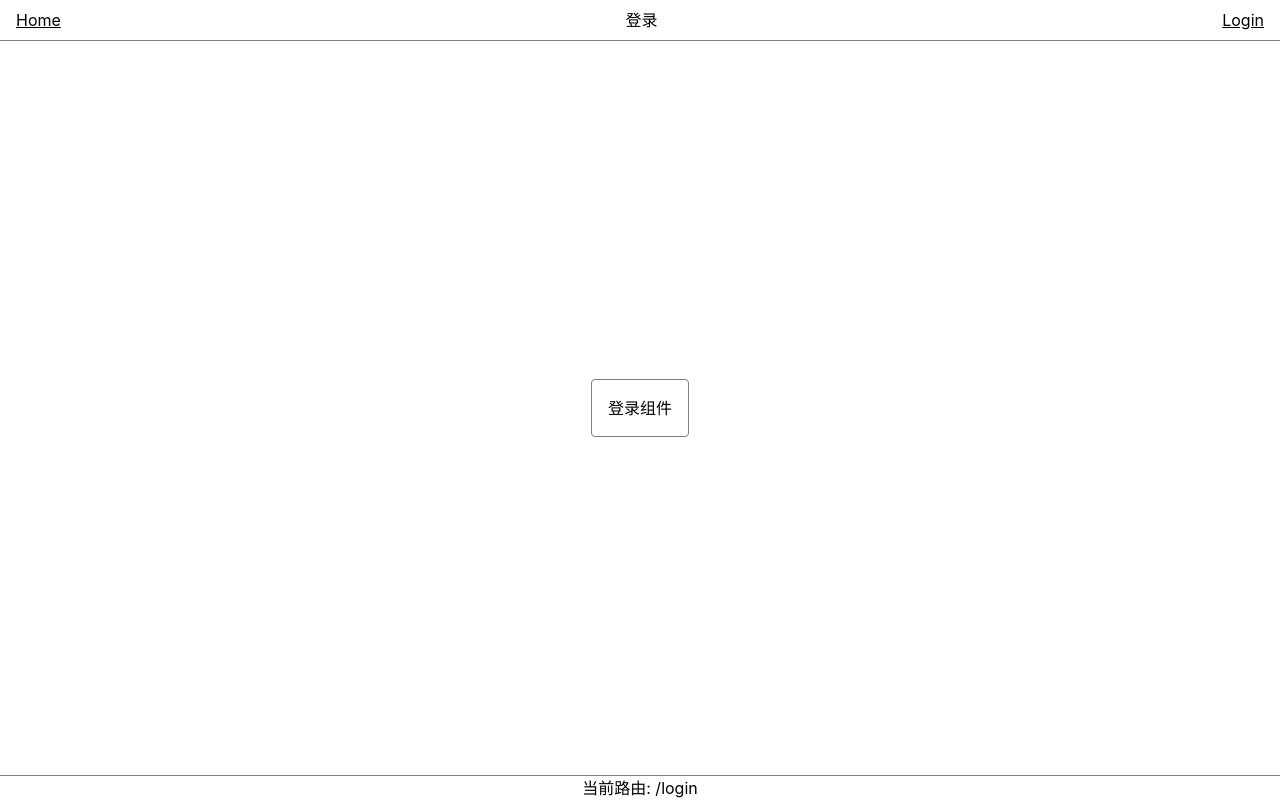
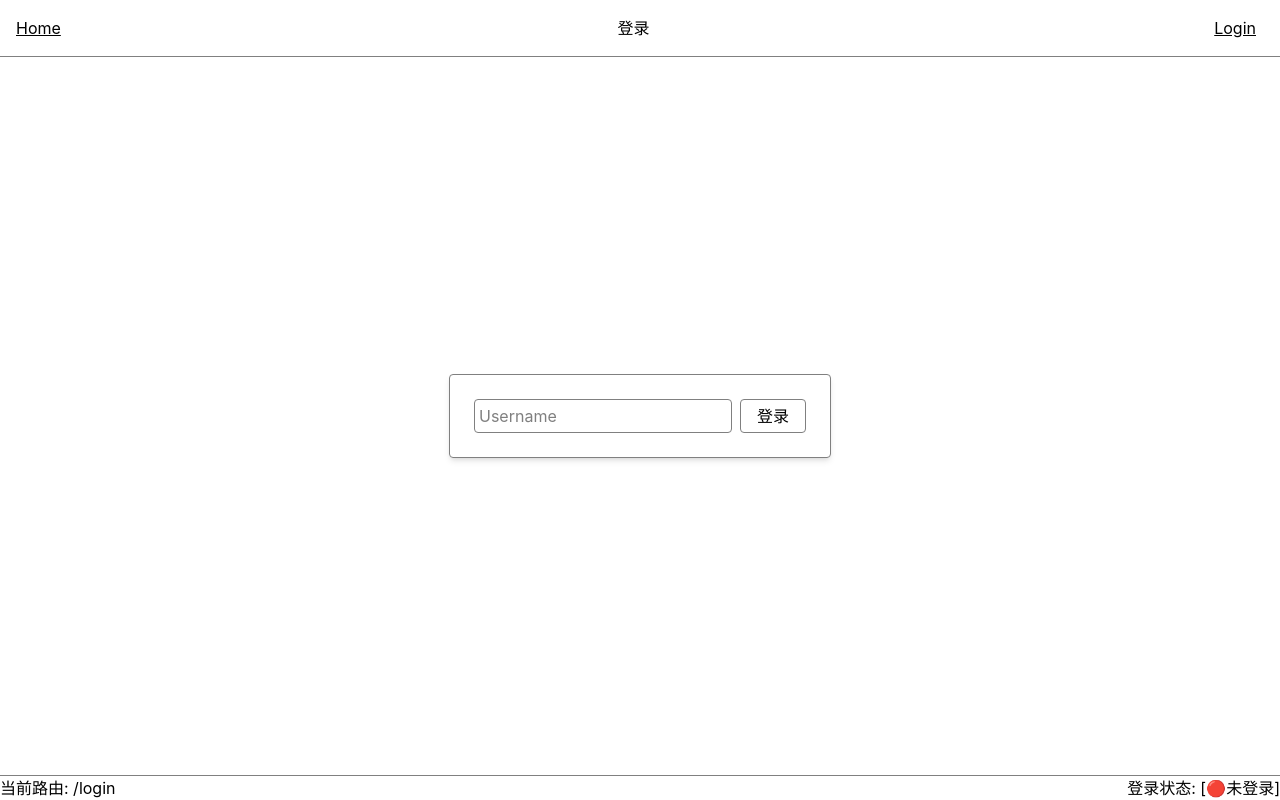
Before and after one commit to sherlocknieh/PlayGround, a Vue app: page /#/login in a window 1280 px wide. Built offline with nearby package versions, Linux system fonts and the light colour scheme.

Commit message:
[前端] 添加 useAuth 管理登录状态

```diff
--- a/src/App.vue
+++ b/src/App.vue
@@ -1,4 +1,13 @@
 <script setup lang="ts">
+import { useAuth } from '@/composables/useAuth'
+import router from './router';
+
+const auth = useAuth()
+
+const handleLogout = async () => {
+  await auth.signOut()
+  router.push({ name: 'home' }) // 登出后跳转到首页
+}
 </script>
 
 
@@ -14,16 +23,18 @@
     </div>
     <!-- 顶栏右侧 -->
      <div class="flex items-center">
-      <RouterLink to="/login" class="underline">Login</RouterLink>
-    </div>
+      <RouterLink v-if="!auth.isAuthed.value" to="/login" class="p-2 underline">Login</RouterLink>
+      <button v-if="auth.isAuthed.value" @click="handleLogout" class="p-2 underline cursor-pointer">Logout</button>
+     </div>
   </header>
 
   <main class="grow flex flex-col justify-center items-center">
     <RouterView />
   </main>
 
-  <footer class="border-t text-center">
-    当前路由: {{ $route.path }}
+  <footer class="border-t flex justify-between">
+    <div>当前路由: {{ $route.path }}</div>
+    <div>登录状态: {{ auth.isAuthed.value ? '[🟢已登录]' : '[🔴未登录]' }}</div>
   </footer>
 </template>
 
--- a/src/components/Login.vue
+++ b/src/components/Login.vue
@@ -1,12 +1,32 @@
 <script setup lang="ts">
-const props = defineProps({
-    msg: {
-        type: String,
-        default: '登录组件',
-    },
-})
+// 登录窗口组件
+import { ref } from 'vue'
+import { useAuth } from '@/composables/useAuth'
+import router from '@/router'
+
+const auth = useAuth()
+
+const username = ref('')
+
+const handleLogin = async () => {
+  const success = await auth.signIn(username.value)
+  if (success) {
+    console.log('登录成功:', username.value);
+    router.push({ name: 'app' }) // 登录成功后跳转到应用页
+  } else {
+    console.error('登录失败');
+    alert('登录失败，请重试！')
+  }
+}
 </script>
 
+
 <template>
-    <div class="border rounded p-4">{{ props.msg }}</div>
+  <!-- 登录表单 -->
+  <form @submit.prevent="handleLogin" class="flex items-center gap-2 p-6 border rounded shadow-md">
+    <!-- 输入框 -->
+    <input v-model="username" type="text" id="username" name="username" placeholder="Username" class="p-1 w-full border rounded" required />
+    <!-- 登录按钮 -->
+    <button type="submit" class="px-4 p-1 border rounded whitespace-nowrap hover:bg-gray-200">登录</button>
+  </form>
 </template>
--- /dev/null
+++ b/src/composables/useAuth.ts
@@ -0,0 +1,92 @@
+// @/composables/useAuth.ts
+// 简易认证状态管理
+
+import { ref, computed } from 'vue'
+
+// 本地储存的认证状态结构 (简易示例)
+interface Session {
+  username: string
+  expires_at: string
+}
+
+
+// 认证状态跟踪变量
+const session = ref<Session | null>(null)
+
+// 辅助变量
+let _initialized = false
+
+
+// 初始化
+async function initAuth() {
+  // 防止重复初始化 (针对在路由守卫中调用的情况, 防止每次路由变化都执行初始化逻辑)
+  if (_initialized) return
+
+  await new Promise(resolve => setTimeout(resolve, 500))  // 模拟网络请求延迟
+
+  // 将 localStorage 中的认证状态同步到内存中 (只需在应用启动时执行一次, 可在 main.ts 或路由守卫中调用)
+  session.value = JSON.parse(localStorage.getItem('session') || 'null')
+
+  // 初始化完成
+  _initialized = true
+  console.log('认证状态初始化完成')
+}
+
+
+// 打包导出
+export function useAuth() {
+
+  // 登录
+  async function signIn(username: string) {
+    await new Promise(resolve => setTimeout(resolve, 500))  // 模拟网络请求延迟
+    // 模拟登录成功后获取的用户信息和过期时间 (实际应用中应调用后端 API 获取)
+    session.value = {
+      username,
+      expires_at: '2026-12-31T23:59:59.999Z',
+    }
+    // 将认证状态保存到 localStorage (实际应用中, 客户端 API 通常会自动执行此操作)
+    localStorage.setItem('session', JSON.stringify(session.value))
+    return true  // 登录成功
+  }
+
+  // 登出
+  async function signOut() {
+    await new Promise(resolve => setTimeout(resolve, 500))  // 模拟网络请求延迟
+    session.value = null                // 从内存中清除认证状态
+    localStorage.removeItem('session')  // 从 localStorage 中清除认证状态
+  }
+
+  // 导出
+  return {
+    // 状态 (使用 computed 包装成只读Ref)
+    isAuthed: computed(() => !!session.value?.username),        // 是否已认证 (根据是否存在用户名判断)
+    userName: computed(() => session.value?.username ?? null),  // 当前用户名
+    // 操作
+    initAuth,
+    signIn,
+    signOut,
+  }
+}
+
+
+// 使用方法
+
+
+// 在路由守卫中 (@/routers/index.ts)
+// import { useAuth } from '@/composables/useAuth'
+// ...
+// router.beforeEach(async (to, _from) => {
+//   const { initAuth, isAuthed } = useAuth()
+//   await initAuth()  // 初始化认证状态
+//   if (to.meta.requiresAuth && !isAuthed.value) {
+//     return { name: 'login' }  // 重定向到登录页
+//   }
+// })
+
+
+// 在组件中 (@/components/Login.vue)
+// import { useAuth } from '@/composables/useAuth'
+// ...
+// const { signIn } = useAuth()
+// ...
+// await signIn('exampleUser')  // 模拟登录
--- a/src/pages/Main.vue
+++ b/src/pages/Main.vue
@@ -1,7 +1,13 @@
 <script setup lang="ts">
+import { ref } from 'vue'
+import { useAuth } from '@/composables/useAuth'
+const { userName } = useAuth()
+const usernameRef = ref(userName.value || '') // 默认用户名
 </script>
 
 
 <template>
-  <div>工作页面</div>
+  <div>
+    Welcome, {{ usernameRef }}!
+  </div>
 </template>
--- a/src/router/index.ts
+++ b/src/router/index.ts
@@ -1,4 +1,5 @@
 import { createRouter, createWebHashHistory } from 'vue-router'
+import { useAuth } from '@/composables/useAuth'
 
 // 路由定义
 const router = createRouter({
@@ -21,7 +22,7 @@ const router = createRouter({
       path: '/app',
       name: 'app',
       component: () => import('@/pages/Main.vue'),
-      meta: { title: '应用' },
+      meta: { title: '应用', requiresAuth: true }  // 需要认证才能访问,
     },
     {
       path: '/:pathMatch(.*)*',
@@ -38,4 +39,19 @@ router.afterEach((to) => {
   document.title = String(to.meta.title || to.name);
 });
 
+// 路由重定向配置
+router.beforeEach(async (to, _from) => {
+  // 获取认证状态
+  const { initAuth, isAuthed } = useAuth();
+  await initAuth();  // 初始化认证状态
+  // 未登录时: 访问需要认证的页面 -> 重定向到登录页
+  if (to.meta.requiresAuth && !isAuthed.value) {
+    return { name: 'login' };
+  }
+  // 已登录时: 访问登录页 -> 重定向到应用页
+  if (to.name === 'login' && isAuthed.value) {
+    return { name: 'app' };
+  }
+});
+
 export default router;
```
